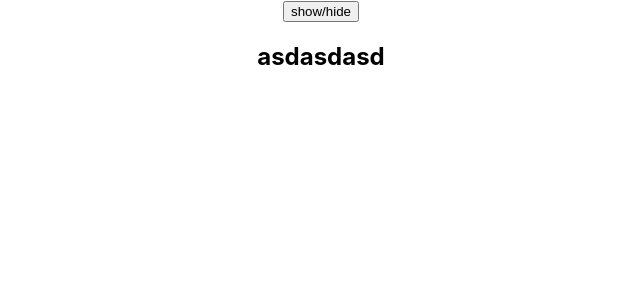
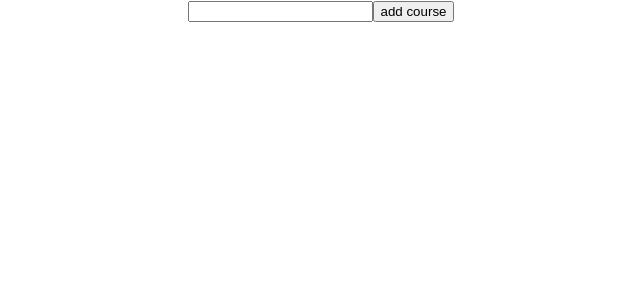
Before and after one commit to ahawazi/react.js, a React (Create React App) app: page / in a window 1280 px wide. Shown: the top 300 px of the page, without its empty margins (319-959 px from the left). Built offline with nearby package versions, Linux system fonts and the light colour scheme.

Commit message:
complite the course

```diff
--- a/src/App.js
+++ b/src/App.js
@@ -1,14 +1,39 @@
 import { useState } from "react";
 import "./App.css";
+import Course from "./Course";
 
 function App() {
-const [showText, setShowText] = useState(true);
+  const [courseList, setCourseList] = useState([]);
+  const [newCourse, setNewCourse] = useState("");
+
+  const handelChange = (event) => {
+    setNewCourse(event.target.value);
+  };
+
+  const addCourse = () => {
+    setCourseList([...courseList, newCourse]);
+  };
+
+  const deleteCourse = (courseName) => {
+    setCourseList(courseList.filter((course) => courseName !== course));
+  };
+
   return (
     <div className="App">
-      <button onClick={()=> setShowText(!showText)}>show/hide</button>
-      {showText && <h2>asdasdasd</h2>}
+      <div className="add-course">
+        <input type="text" onChange={handelChange}></input>
+        <button onClick={addCourse}>add course</button>
+      </div>
+
+      <div className="list">
+        {courseList.map((course, index) => {
+          return (
+            <Course key={index} course={course} deleteCourse={deleteCourse} />
+          );
+        })}
+      </div>
     </div>
-  )
+  );
 }
 
 export default App;
--- /dev/null
+++ b/src/Course.js
@@ -0,0 +1,11 @@
+const Course = (props) => {
+  return (
+    <>
+      <h1 >{props.course.courseName}</h1>
+      <button onClick={() => props.deleteCourse(props.course.id)}>
+        x
+      </button>
+    </>
+  );
+};
+export default Course;
```
